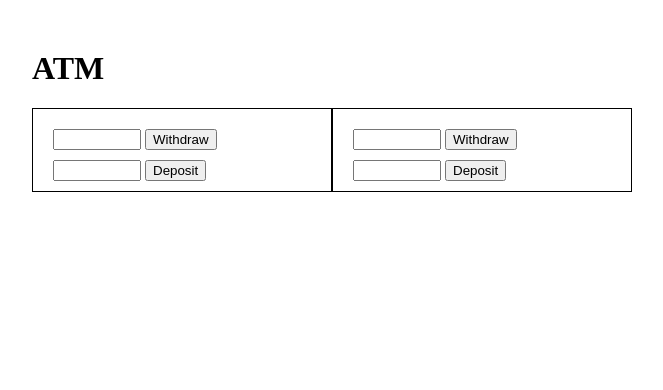
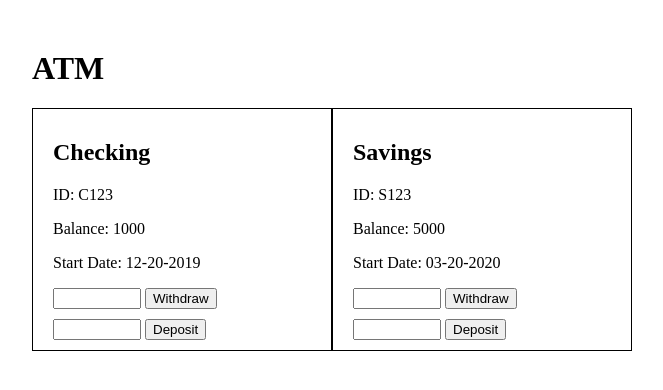
Before and after one commit to spenc-neit/se266sRoucoulet, a PHP site: page /week3/atm_starter.php in a window 1280 px wide. Shown: the top 390 px of the page, without its empty margins (88-751 px from the left). Run offline with PHP 8.4, Linux system fonts and the light colour scheme.

Commit message:
night update

```diff
--- a/week3/account.php
+++ b/week3/account.php
@@ -16,12 +16,14 @@
 
         public function __construct ($id, $bal, $startDt)
         {
-           // write code here
+           $this->accountId = $id;
+           $this->balance = $bal;
+           $this->startDate = $startDt;
         } // end constructor
 
         public function deposit ($amount)
         {
-            // write code here
+            $this->balance += $amount;
         } // end deposit
 
         abstract public function withdrawal($amount);
@@ -31,23 +33,23 @@
 
         public function getStartDate()
         {
-            // write code here
+            return $this->startDate;
         } // end getStartDate
 
         public function getBalance()
         {
-            // write code here
+            return $this->balance;
         } // end getBalance
 
         public function getAccountId()
         {
-            // write code here
+            return $this->accountId;
         } // end getAccountId
 
         // Display AccountID, Balance and StartDate in a nice format
         protected function getAccountDetails()
         {
-            // write code here
+            return "Start date: $this->startDate Balance: $this->balance ID: $this->accountId";
         } // end getAccountDetails
 
     } // end account
--- a/week3/atm_starter.php
+++ b/week3/atm_starter.php
@@ -1,20 +1,46 @@
+<?php
+include "checking.php";
+include "savings.php";
 
-<?php
+$checking = new CheckingAccount ('C123', 1000, '12-20-2019');
+$savings = new SavingsAccount('S123', 5000, '03-20-2020');
+
     if (isset ($_POST['withdrawChecking']))
     {
-        echo "I pressed the checking withdrawal button";
+        echo "I pressed the checking withdrawal button | ";
+        echo filter_input(INPUT_POST, 'checkingWithdrawAmount', FILTER_VALIDATE_FLOAT);
+
+        $checking->withdrawal(filter_input(INPUT_POST, 'checkingWithdrawAmount', FILTER_VALIDATE_FLOAT));
+
+        // echo (float)$checking->getBalance();
+
     }
     else if (isset ($_POST['depositChecking']))
     {
-        echo "I pressed the checking deposit button";
+        echo "I pressed the checking deposit button | ";
+
+        $checking->deposit(filter_input(INPUT_POST, 'checkingDepositAmount', FILTER_VALIDATE_FLOAT));
+
+        echo filter_input(INPUT_POST, 'checkingWithdrawAmount', FILTER_VALIDATE_FLOAT);
+        echo $checking->getBalance();
+        //include "checking.php";
     }
     else if (isset ($_POST['withdrawSavings']))
     {
-        echo "I pressed the savings withdrawal button";
+        echo "I pressed the savings withdrawal button | ";
+        echo filter_input(INPUT_POST, 'savingsWithdrawAmount', FILTER_VALIDATE_FLOAT);
+
+        $savings->withdrawal(filter_input(INPUT_POST, 'savingsWithdrawAmount', FILTER_VALIDATE_FLOAT));
+
     }
     else if (isset ($_POST['depositSavings']))
     {
-        echo "I pressed the savings deposit button";
+        echo "I pressed the savings deposit button | ";
+        //include "savings.php";
+        $savings->deposit(filter_input(INPUT_POST, 'savingsDepositAmount', FILTER_VALIDATE_FLOAT));
+        echo filter_input(INPUT_POST, 'savingsDepositAmount', FILTER_VALIDATE_FLOAT);
+        echo " ";
+        echo $savings->getBalance();
     }
 
 ?>
@@ -55,7 +81,7 @@
 </head>
 <body>
 
-    <form method="post">
+    <form method="post" >
 
         <input type="hidden" name="checkingAccountId" value="C123" />
         <input type="hidden" name="checkingDate" value="12-20-2019" />
@@ -69,6 +95,12 @@
 
             <div class="account">
 
+                    <div class="accountInner">
+                        <h2>Checking</h2>
+                        <p>ID: <?= $checking->getAccountID() ?></p>
+                        <p>Balance: <?= $checking->getBalance() ?></p>
+                        <p>Start Date: <?= $checking->getStartDate() ?></p>
+                    </div>
 
                     <div class="accountInner">
                         <input type="text" name="checkingWithdrawAmount" value="" />
@@ -83,6 +115,12 @@
 
             <div class="account">
 
+                    <div class="accountInner">
+                        <h2>Savings</h2>
+                        <p>ID: <?= $savings->getAccountID() ?></p>
+                        <p>Balance: <?= $savings->getBalance() ?></p>
+                        <p>Start Date: <?= $savings->getStartDate() ?></p>
+                    </div>
 
                     <div class="accountInner">
                         <input type="text" name="savingsWithdrawAmount" value="" />
--- a/week3/checking.php
+++ b/week3/checking.php
@@ -1,6 +1,6 @@
 <?php
 
- 	include ("./account.php");
+ 	include_once ("./account.php");
 
     class CheckingAccount extends Account
     {
@@ -9,6 +9,19 @@
         public function withdrawal($amount)
         {
             // write code here. Return true if withdrawal goes through; false otherwise
+            $currentBal = Parent::getBalance();
+            // echo "currentBal = $currentBal currentbal type = " . gettype($currentBal) . " | ";
+            // echo "amount = $amount amount type = " . gettype($amount);
+            // echo $currentBal - $amount;
+            if(($currentBal - $amount) < self::OVERDRAW_LIMIT){
+                return FALSE;
+            } else {
+                $this->balance -= $amount;
+                echo " " . $this->balance;
+                return TRUE;
+
+            }
+
         } // end withdrawal
 
         //freebie. I am giving you this code.
@@ -26,10 +39,10 @@
 // should be commented out after testing.
 
     $checking = new CheckingAccount ('C123', 1000, '12-20-2019');
-    $checking->withdrawal(200);
-    $checking->deposit(500);
+    // $checking->withdrawal(200);
+    // $checking->deposit(500);
 
-    echo $checking->getAccountDetails();
-    echo $checking->getStartDate();
+    // echo $checking->getAccountDetails();
+    // echo $checking->getStartDate();
 
 ?>
--- a/week3/savings.php
+++ b/week3/savings.php
@@ -1,6 +1,6 @@
 <?php
 
-include ("./account.php");
+include_once ("./account.php");
 
     class SavingsAccount extends Account
     {
@@ -8,11 +8,23 @@ include ("./account.php");
         public function withdrawal($amount)
         {
             // write code here. Return true if withdrawal goes through; false otherwise
+            $currentBal = Parent::getBalance();
+            if($currentBal - $amount < 0){
+                return FALSE;
+            } else {
+                $this->balance -= $amount;
+                echo " " . $this->balance;
+                return TRUE;
+            }
+
         } //end withdrawal
 
         public function getAccountDetails()
         {
-           // look at how it's defined in other class. You should be able to figure this out ...
+            $accountDetails = "<h2>Savings Account</h2>";
+            $accountDetails .= parent::getAccountDetails();
+
+            return $accountDetails;
         } //end getAccountDetails
 
     } // end Savings
@@ -22,6 +34,6 @@ include ("./account.php");
 
     $savings = new SavingsAccount('S123', 5000, '03-20-2020');
 
-    echo $savings->getAccountDetails();
+    // echo $savings->getAccountDetails();
 
 ?>
```
